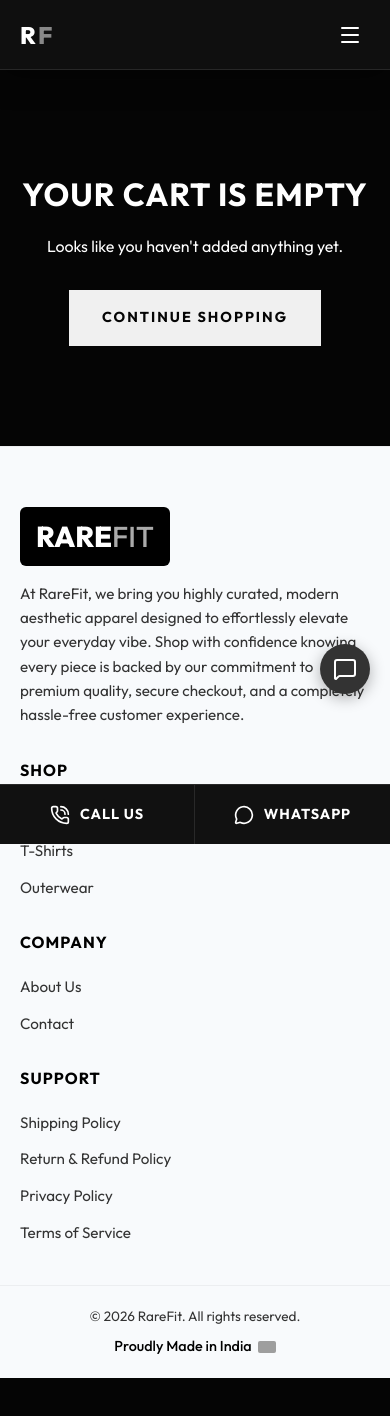
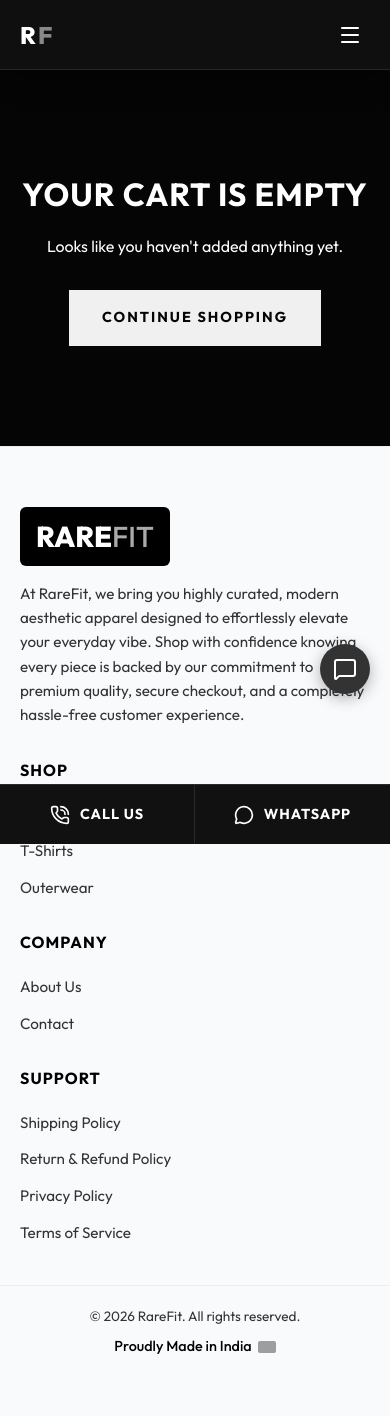
Before and after one commit to ajinkyakhairnar08-ux/RAREFIT-clothing, a React (Vite) app in the folder rarefit-ecommerce/client/: page /cart in a window 390 px wide. Shown: the top 1416 px of the page. Before the commit the page ends 1378 px from the top, so only its background shows below. Built offline with nearby package versions, Linux system fonts and the light colour scheme; grey boxes are pictures that could not be loaded.

Commit message:
style: added bottom padding to footer on mobile to prevent text from being hidden behind sticky bottom nav

```diff
--- a/rarefit-ecommerce/client/src/components/Footer.css
+++ b/rarefit-ecommerce/client/src/components/Footer.css
@@ -92,6 +92,10 @@
 }
 
 @media (max-width: 768px) {
+  .footer {
+    padding-bottom: 80px; /* Accounts for the 60px fixed bottom action bar */
+  }
+
   .footer-links {
     padding-right: 0;
     flex-direction: column;
```
